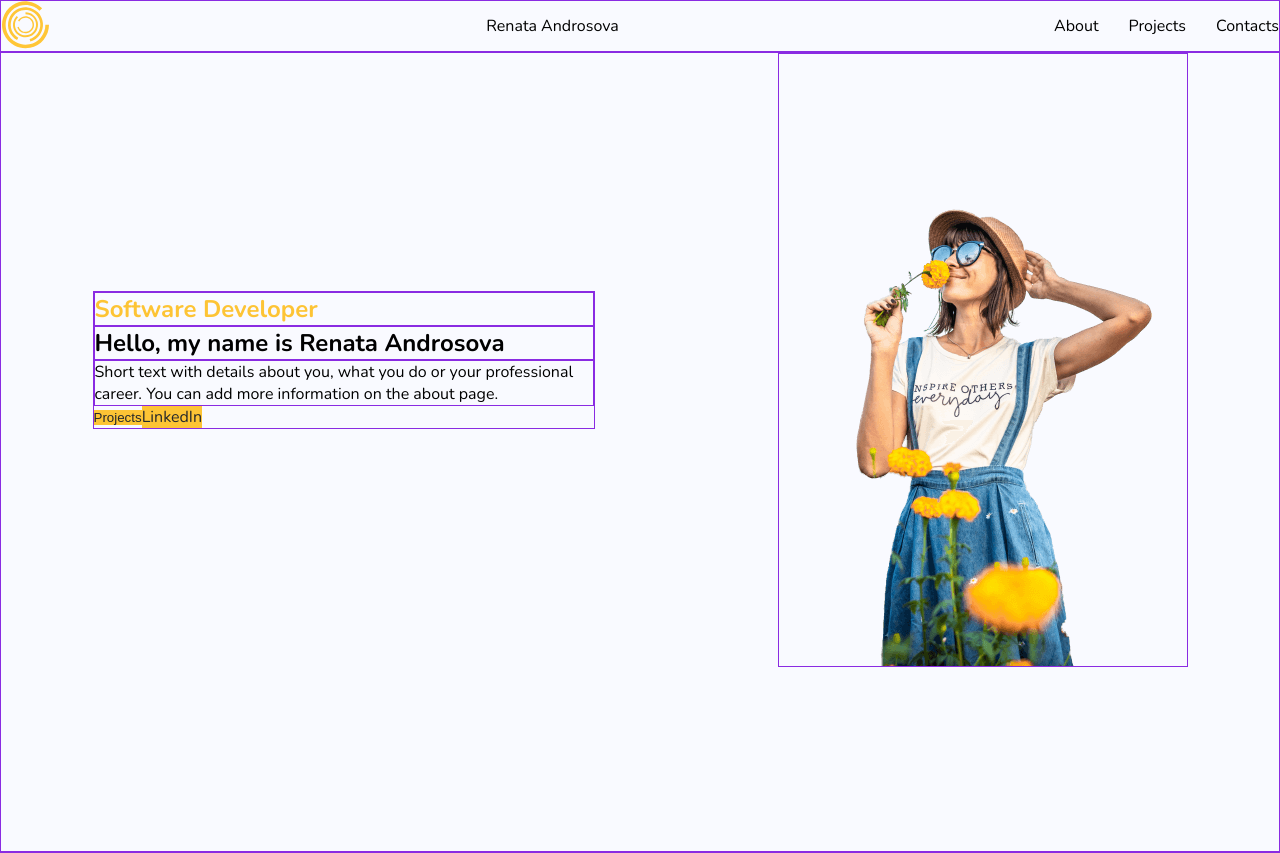
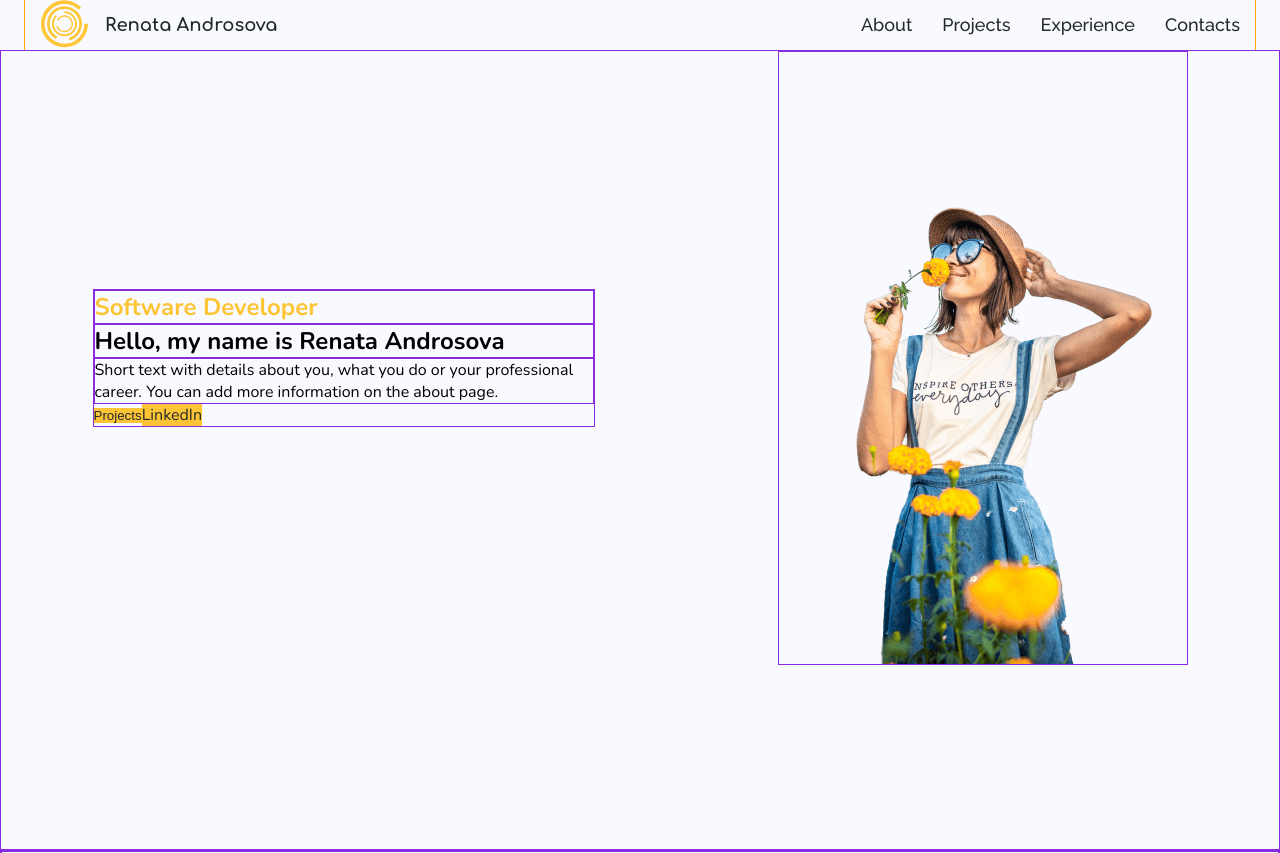
Before and after one commit to Renata-And/portfolio, a React app: page / in a window 1280 px wide. Shown: the top 853 px of the page. Built offline with nearby package versions, Linux system fonts and the light colour scheme; a web font is replaced by a local one.

Commit message:
Added styles to the Header

```diff
--- a/src/components/Container.tsx
+++ b/src/components/Container.tsx
@@ -6,5 +6,5 @@ export const Container = styled.div`
   min-height: 100%;
   padding: 0 15px;
   margin: 0 auto;
-  border: 1px solid orange;
+  outline: 1px solid orange;
 `
--- a/src/components/icon/Icon.tsx
+++ b/src/components/icon/Icon.tsx
@@ -11,7 +11,7 @@ type IconPropsType = {
 export const Icon = (props: IconPropsType) => {
   return (
     <svg width={props.width || "50"} height={props.height || "50"} viewBox={props.viewBox || "0 0 50 50"} fill="none" xmlns="http://www.w3.org/2000/svg">
-      <use xlinkHref={`${iconsSprite}#${props.iconId}`} />
+      <use href={`${iconsSprite}#${props.iconId}`} />
     </svg>
   )
 }
--- a/src/components/menu/Menu.tsx
+++ b/src/components/menu/Menu.tsx
@@ -1,5 +1,6 @@
 import React from 'react';
 import styled from 'styled-components';
+import { theme } from '../../styles/Theme';
 
 type MenuPropsType = {
   items: { itemTitle: string; href: string; }[];
@@ -11,9 +12,9 @@ export const Menu = (props: MenuPropsType) => {
       <ul>
         {props.items.map((item, index) => {
           return (
-            <li key={index}>
-              <a href={item.href}>{item.itemTitle}</a>
-            </li>
+            <ListItem key={index}>
+              <Link href={item.href}>{item.itemTitle}</Link>
+            </ListItem>
           )
         })}
       </ul>
@@ -26,4 +27,40 @@ const StyledMenu = styled.nav`
     display: flex;
     gap: 30px;
   }
-`;
+
+`
+
+const ListItem = styled.li`
+  position: relative;
+
+  &::before {
+    content: '';
+    display: inline-block;
+    height: 2px;
+    width: 100%;
+    background-color: ${theme.colors.accent};
+
+    position: absolute;
+    top: 90%;
+
+    transform: scale(0);
+    /* right: -5px; */
+    /* left: -5px; */
+  }
+
+  &:hover {
+    opacity: 0.8;
+
+    &::before {
+      transform: scale(1);
+    }
+  }
+`
+
+const Link = styled.a`
+  font-family: 'Raleway', sans-serif;
+  font-weight: 500;
+  font-size: 18px;
+  line-height: 156%;
+  color: ${theme.colors.fontPrimary};
+`
--- a/src/layout/header/Header.tsx
+++ b/src/layout/header/Header.tsx
@@ -2,26 +2,36 @@ import React from 'react'
 import styled from 'styled-components'
 import { Menu } from '../../components/menu/Menu'
 import { Logo } from '../../components/logo/Logo'
+import { Container } from '../../components/Container';
+import { FlexWrapper } from '../../components/FlexWrapper';
+import { theme } from '../../styles/Theme';
 
-const menuItems = [{ itemTitle: 'About', href: '#' }, { itemTitle: 'Projects', href: '#' }, { itemTitle: 'Contacts', href: '#' }];
+const menuItems = [{ itemTitle: 'About', href: '#' }, { itemTitle: 'Projects', href: '#' }, { itemTitle: 'Experience', href: '#' }, { itemTitle: 'Contacts', href: '#' }];
 
 export const Header = () => {
   return (
     <StyledHeader>
-      <Logo />
-      <Name>Renata Androsova</Name>
-      <Menu items={menuItems} />
+      <Container>
+        <FlexWrapper align={'center'}>
+          <Logo />
+          <Name>Renata Androsova</Name>
+          <Menu items={menuItems} />
+        </FlexWrapper>
+      </Container>
     </StyledHeader>
   )
 }
 
 const StyledHeader = styled.header`
-  display: flex;
-  justify-content: space-between;
-  align-items: center;
-  border: 1px solid blueviolet;
+  outline: 1px solid blueviolet;
 `
 
 const Name = styled.span`
-
+  margin-left: 15px;
+  margin-right: auto;
+  font-family: 'Comfortaa', sans-serif;
+  font-weight: 700;
+  font-size: 18px;
+  line-height: 180%;
+  color: ${theme.colors.fontPrimary};
 `
```
